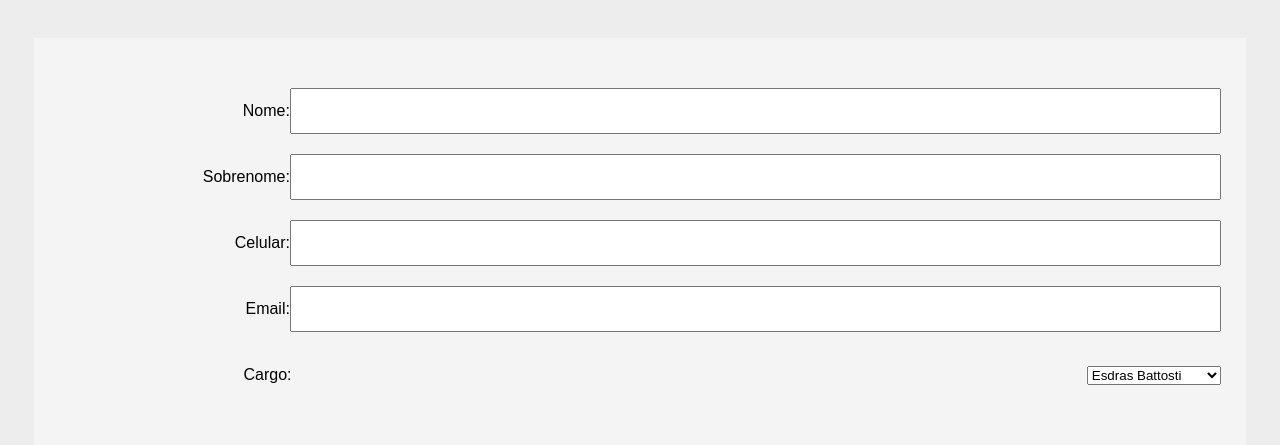
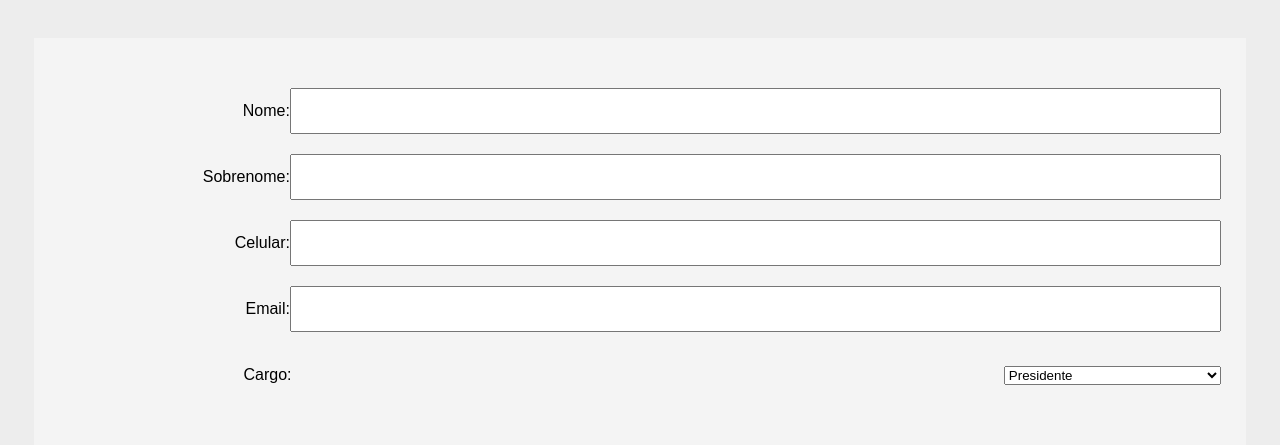
Before and after one commit to PdrNTC/Email-sign-generator, a plain HTML site: page index.html in a window 1280 px wide. Shown: the part 106-551 px from the top of the page. Drawn offline with Linux system fonts and the light colour scheme.

Commit message:
Adição de novos cargos

```diff
--- a/index.html
+++ b/index.html
@@ -19,7 +19,6 @@
 
     <div class="forms">
       <form>
-
         <div class="form-input">
           <p>Nome:</p><input type="text" id="nome" class="input-text">
         </div>
@@ -35,14 +34,33 @@
         <div class="form-input">
           <p>Cargo:</p>
           <select id="cargos">
-            <option value="Gerente de Marketing">Esdras Battosti</option>
-            <option value="Gerente de Projetos">Tashima</option>
-            <option value="Trainee de projetos">Diego e Guilherme</option>
+            <option value="Presidente">Presidente</option>
+            <option value="Vice-Presidente">Vice-Presidente</option>
+            <option value="Diretor Comercial">Diretor Comercial</option>
+            <option value="Diretor de Projetos">Diretor de Projetos</option>
+
+            <option value="Gerente de Marketing">Gerente de Marketing</option>
+            <option value="Gerente de Projetos">Gerente de Projetos</option>
+            <option value="Gerente Financeiro">Gerente Financeiro</option>
+            <option value="Gerente de Recursos Humanos">Gerente de Recursos Humanos</option>
+            <option value="Gerente de Negócios">Gerente de Negócios</option>
+
+            <option value="Gerente de Negócios">Gerente de Negócios</option>
+            <option value="Assessor de Projetos">Assessor de Projetos</option>
+            <option value="Gerente de Projetos">Assessor Financeiro</option>
+            <option value="Gerente de Projetos">Assessor de Recursos Humanos</option>
+            <option value="Gerente de Projetos">Assessor de Negócios</option>
+
+            <option value="Trainee de Marketing">Trainee de Marketing</option>
+            <option value="Trainee de Projetos">Trainee de Recursos Humanos</option>
+            <option value="Trainee de Marketing">Trainee de Negócios</option>
+            <option value="Gerente de Projetos">Trainee de Projetos</option>
+            <option value="Gerente de Projetos">Trainee Financeiro</option>
           </select>
         </div>
       </form>
     </div>
-
+<div class="assinatura-div">
     <table class="cl-table" cellpadding="0" cellspacing="0">
       <tbody>
         <tr>
@@ -87,8 +105,7 @@
                                   <td style="vertical-align: bottom;">
                                     <span class="assinaturaIconeTd">
                                       <img
-                                        src="https://solucaut.com.br/assinatura/img/whatsapp.png"
-                                        class="assinaturaIconeImg" width="13">
+                                        src="https://solucaut.com.br/assinatura/img/whatsapp.png" class="assinaturaIconeImg" width="13">
                                     </span>
                                   </td>
                                 </tr>
@@ -112,8 +129,7 @@
                                   <td style="vertical-align: bottom;">
                                     <span class="assinaturaIconeTd">
                                       <img
-                                        src="https://solucaut.com.br/assinatura/img/mail.png"
-                                        class="assinaturaIconeImg" width="13">
+                                        src="https://solucaut.com.br/assinatura/img/mail.png" class="assinaturaIconeImg" width="13">
                                     </span>
                                   </td>
                                 </tr>
@@ -181,7 +197,7 @@
 
     </div>
   </div>
-
+</div>
   <div>Icons made by <a href="https://www.flaticon.com/authors/freepik" title="Freepik">Freepik</a> and <a href="https://www.flaticon.com/authors/srip" title="srip">srip</a> from <a href="https://www.flaticon.com/" title="Flaticon">www.flaticon.com</a></div>
 <script src="index.js"></script>
 </body>
```
